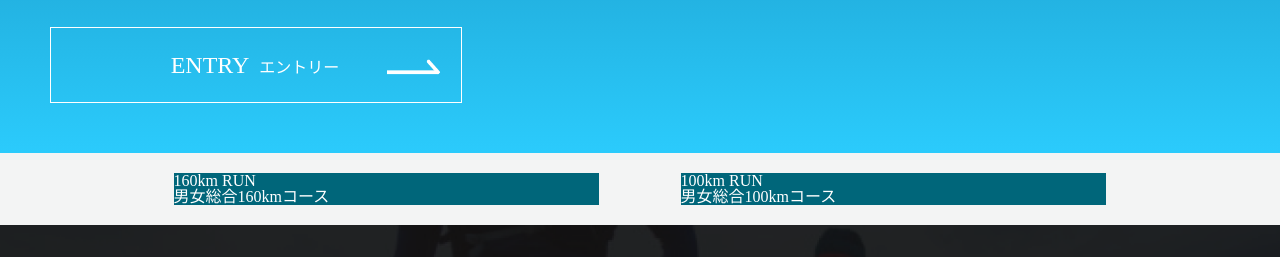
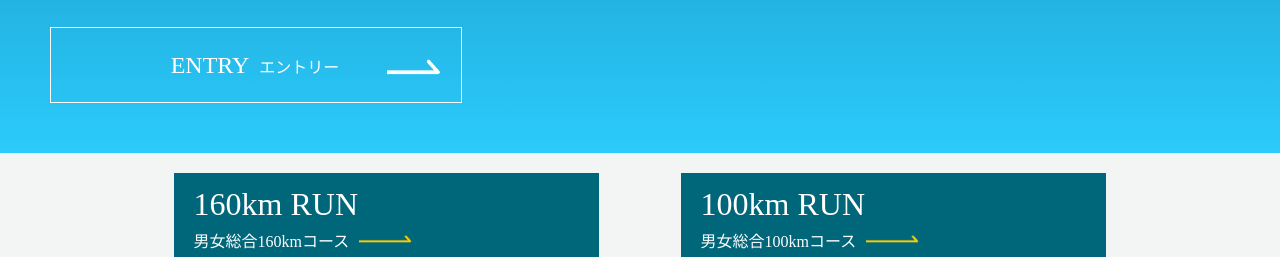
Before and after one commit to hirosuke0520/deep-japan-ultra, a plain HTML site: page index.html in a window 1280 px wide. Shown: the part 695-952 px from the top of the page. Drawn offline with nearby package versions, Linux system fonts and the light colour scheme.

Commit message:
【index.html】aタグに変更に伴う修正

```diff
--- a/index.html
+++ b/index.html
@@ -151,7 +151,7 @@
           </div>
           <p class="date">6.24 <span>FRI</span> - 6.26 <span>SUN</span></p>
           <p>新潟県三条市・加茂市・魚沼市・長岡市・福島県只見町</p>
-          <p class="btn"><a href="">ENTRY<span>エントリー</span></a></p>
+          <p class="btn"><a href="#">ENTRY<span>エントリー</span></a></p>
           <div class="scroll">
             <p class="text">SCROLL</p>
           </div>
@@ -176,12 +176,10 @@
     <!-- ↑headear,mv周り↑ -->
     <section class="section02 col1-2">
       <div class="box1-2">
-        <h2>160km RUN</h2>
-        <p>男女総合160kmコース</p>
+        <a href="#">160km RUN<br><span>男女総合160kmコース</span></a>
       </div>
       <div class="box1-2">
-        <h2>100km RUN</h2>
-        <p>男女総合100kmコース</p>
+        <a href="#">100km RUN<br><span>男女総合100kmコース</span></a>
       </div>
     </section>
 
```
